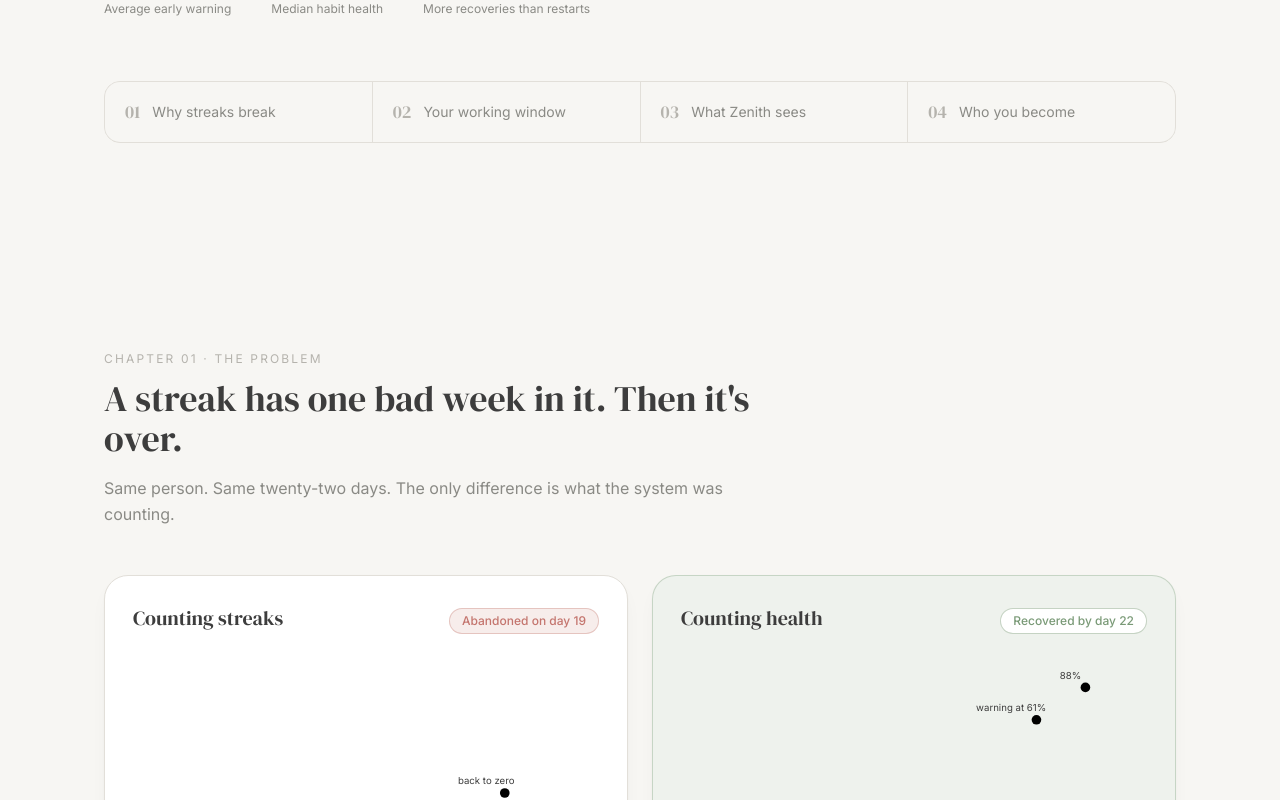
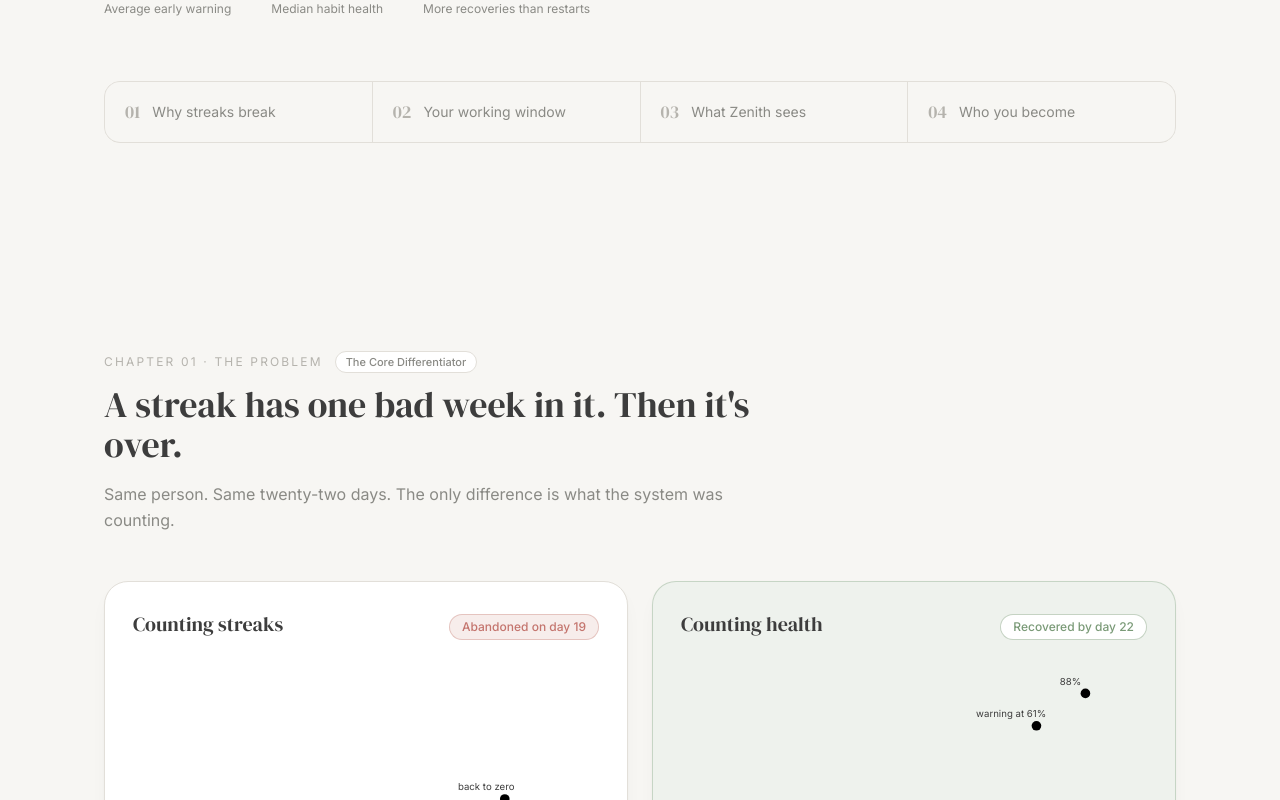
Before and after one commit to SamarSiddiqui/Zenith, a Next.js app: page / in a window 1280 px wide. Shown: the part 640-1440 px from the top of the page. Built offline with nearby package versions, Linux system fonts and the light colour scheme.

Commit message:
feat(landing): polish chapter 01 contrast badges and smooth scroll anchor

```diff
--- a/components/landing/StreakVsHealth.tsx
+++ b/components/landing/StreakVsHealth.tsx
@@ -114,7 +114,12 @@ export function StreakVsHealth() {
   return (
     <section id="chapter-01" className="mx-auto w-full max-w-6xl scroll-mt-20 px-5 py-20 lg:px-10 lg:py-28">
       <Reveal className="max-w-2xl">
-        <p className="text-xs uppercase tracking-[0.18em] text-faint">Chapter 01 · The problem</p>
+        <div className="flex items-center gap-3">
+          <p className="text-xs uppercase tracking-[0.18em] text-faint">Chapter 01 · The problem</p>
+          <span className="rounded-full border border-line bg-surface px-2.5 py-0.5 text-[11px] font-medium text-muted">
+            The Core Differentiator
+          </span>
+        </div>
         <h2 className="mt-3 font-serif text-3xl text-ink md:text-4xl">
           A streak has one bad week in it. Then it&apos;s over.
         </h2>
```
